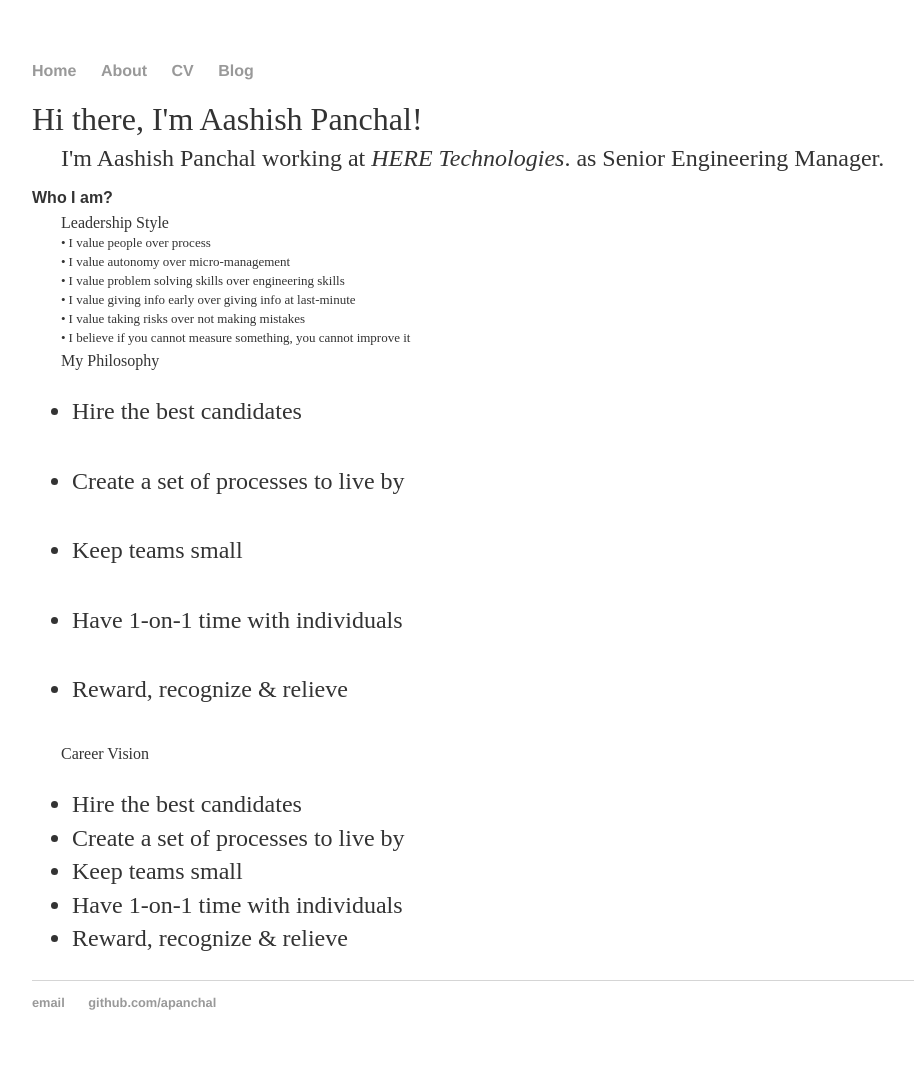
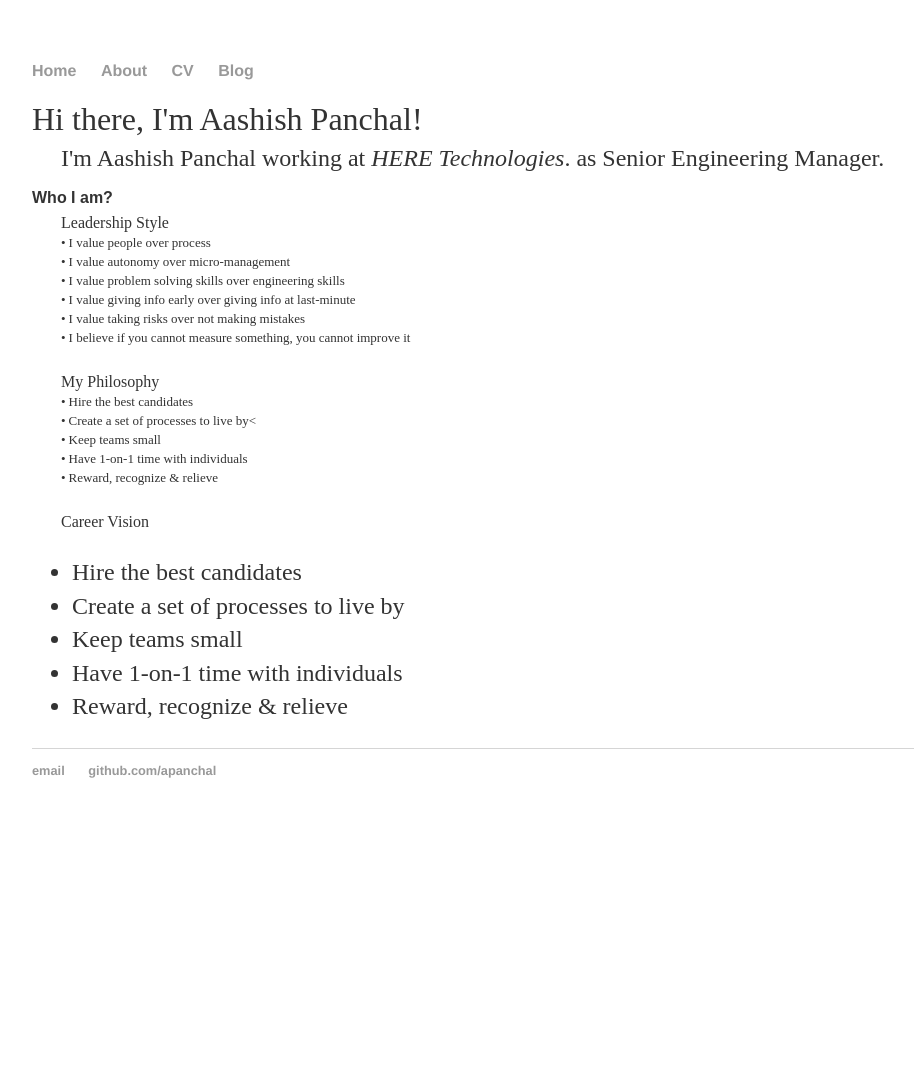
Before and after one commit to apanchal/apanchal.github.io, a Jekyll site: the page built from index.html, in a window 1280 px wide. Shown: the whole page, without its empty margins (160-1074 px from the left). Built offline with Jekyll 4.4.1, drawn with Linux system fonts in a browser that asks for light colours; after the commit the page ends 900 px from its top, so only the background shows below that.

Commit message:
Update index.html

```diff
--- a/index.html
+++ b/index.html
@@ -17,15 +17,16 @@ title: Aashish Panchal
 			<p class="p20 ft1"><span class="ft1">•</span><span class="ft7">I value taking risks over not making mistakes</span></p>
 			<p class="p20 ft1"><span class="ft1">•</span><span class="ft7">I believe if you cannot measure something, you cannot improve it</span></p>
 		</div>
+		</p>
+		<div>
 			<p class="p10 ft6">My Philosophy</p>
-			<ul>
-				<p class="p5 ft1"><li>Hire the best candidates</li></p>
-				<p class="p5 ft1"><li>Create a set of processes to live by</li></p>
-				<p class="p5 ft1"><li>Keep teams small</li></p>
-				<p class="p5 ft1"><li>Have 1-on-1 time with individuals</li></p>
-				<p class="p5 ft1"><li>Reward, recognize & relieve</li></p>
-			</ul>
-			</p>
+				<p class="p20 ft1"><span class="ft1">•</span><span class="ft7">Hire the best candidates</span></p>
+				<p class="p20 ft1"><span class="ft1">•</span><span class="ft7">Create a set of processes to live by<</span></p>
+				<p class="p20 ft1"><span class="ft1">•</span><span class="ft7">Keep teams small</span></p>
+				<p class="p20 ft1"><span class="ft1">•</span><span class="ft7">Have 1-on-1 time with individuals</span></p>
+				<p class="p20 ft1"><span class="ft1">•</span><span class="ft7">Reward, recognize & relieve</span></p>
+		<div>
+		</p>
 			<p class="p10 ft6">Career Vision</p>
 			<ul>
 				<li>Hire the best candidates</li>
```
